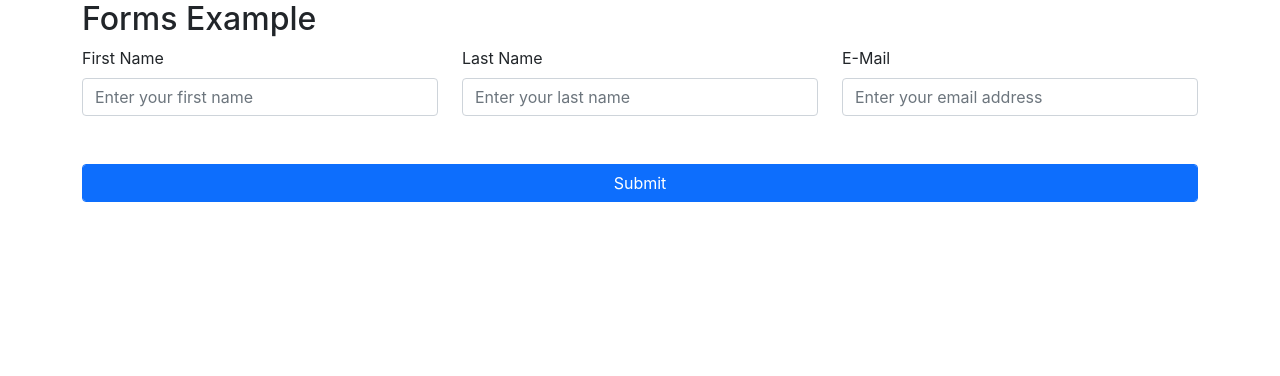
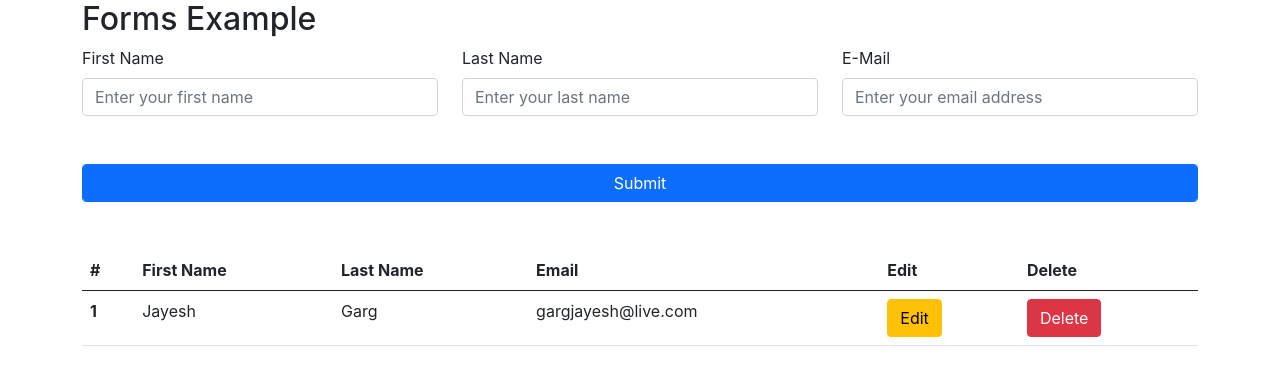
Before and after one commit to jayeshgarg/react-template, a React app: page / in a window 1280 px wide. Shown: the top 376 px of the page. Built offline with nearby package versions, Linux system fonts and the light colour scheme.

Commit message:
complex form, add, edit feature, sort, etc

```diff
--- a/src/app.jsx
+++ b/src/app.jsx
@@ -2,7 +2,7 @@ import React from 'react'
 
 import '../node_modules/bootstrap/dist/css/bootstrap.min.css'
 import './App.css'
-import Example from './components/advance/12'
+import Example from './components/advance/13'
 
 function App() {
     return (
--- /dev/null
+++ b/src/components/advance/13.jsx
@@ -0,0 +1,204 @@
+import React, { useEffect, useState } from 'react'
+import 'regenerator-runtime'
+
+const FormBasicsListAdditionExample = () => {
+    const [firstName, setFirstName] = useState('')
+    const [lastName, setLastName] = useState('')
+    const [email, setEmail] = useState('')
+    const [id, setId] = useState(0)
+
+    const [people, setPeople] = useState([])
+
+    const handleSubmit = (e) => {
+        e.preventDefault()
+        const elements = [...e.target] //extracting form elements out of target
+        //console.log(elements)
+        let firstName, lastName, email, id
+        elements.map((ele) => {
+            if (ele.id == 'firstName') {
+                firstName = ele.value
+            }
+            if (ele.id == 'lastName') {
+                lastName = ele.value
+            }
+            if (ele.id == 'email') {
+                email = ele.value
+            }
+            if (ele.id == 'id') {
+                id = ele.value
+                //console.log('person id =', id)
+            }
+        })
+        if (firstName && lastName && email) {
+            let maxId = 0
+
+            let newTotal
+            if (id == 0) {
+                newTotal = [...people]
+                if (people.length != 0) {
+                    const ids = people.map((person) => person.id)
+                    maxId =
+                        people.length > 0
+                            ? ids.reduce((p1, p2) => (p1 > p2 ? p1 : p2))
+                            : 0
+                }
+                maxId += 1
+            } else {
+                newTotal = people.filter((p) => p.id != id)
+                maxId = id
+            }
+            newTotal.push({
+                id: maxId,
+                firstName,
+                lastName,
+                email,
+            })
+            setPeople([...newTotal].sort((p1, p2) => p1.id - p2.id))
+            setFirstName('')
+            setLastName('')
+            setEmail('')
+            setId(0)
+        }
+    }
+
+    useEffect(() => {
+        const initialData = [
+            {
+                id: 1,
+                firstName: 'Jayesh',
+                lastName: 'Garg',
+                email: 'gargjayesh@live.com',
+            },
+        ]
+        setPeople(initialData)
+    }, [])
+
+    const deletePerson = (deleteId) => {
+        setPeople(people.filter((person) => person.id !== deleteId))
+    }
+
+    const editPerson = (editId) => {
+        //filter can return multiple items, find returns first match only
+        const editPerson = people.find((p) => p.id == editId)
+        console.log(editPerson)
+        setId(editPerson.id)
+        setFirstName(editPerson.firstName)
+        setLastName(editPerson.lastName)
+        setEmail(editPerson.email)
+    }
+
+    return (
+        <>
+            <h2>Forms Example</h2>
+            <article>
+                <form onSubmit={handleSubmit} className='row'>
+                    <input type='hidden' id='id' name='id' value={id} />
+                    <div className='mb-5 col-md-4'>
+                        <label htmlFor='firstName' className='form-label'>
+                            First Name
+                        </label>
+                        <input
+                            className='form-control'
+                            type='text'
+                            id='firstName'
+                            name='firstName'
+                            placeholder='Enter your first name'
+                            value={firstName}
+                            onChange={(e) => {
+                                setFirstName(e.target.value)
+                            }}
+                        />
+                    </div>
+                    <div className='mb-5 col-md-4'>
+                        <label htmlFor='lastName' className='form-label'>
+                            Last Name
+                        </label>
+                        <input
+                            className='form-control'
+                            type='text'
+                            id='lastName'
+                            name='lastName'
+                            placeholder='Enter your last name'
+                            value={lastName}
+                            onChange={(e) => {
+                                setLastName(e.target.value)
+                            }}
+                        />
+                    </div>
+                    <div className='mb-5 col-md-4'>
+                        <label htmlFor='email' className='form-label'>
+                            E-Mail
+                        </label>
+                        <input
+                            className='form-control'
+                            type='text'
+                            id='email'
+                            name='email'
+                            placeholder='Enter your email address'
+                            value={email}
+                            onChange={(e) => {
+                                setEmail(e.target.value)
+                            }}
+                        />
+                    </div>
+                    <div className='mb-5'>
+                        <button
+                            className='btn btn-primary form-control'
+                            type='submit'
+                        >
+                            Submit
+                        </button>
+                    </div>
+                </form>
+            </article>
+            <article>
+                <table className='table'>
+                    <thead>
+                        <tr>
+                            <th scope='col'>#</th>
+                            <th scope='col'>First Name</th>
+                            <th scope='col'>Last Name</th>
+                            <th scope='col'>Email</th>
+                            <th scope='col'>Edit</th>
+                            <th scope='col'>Delete</th>
+                        </tr>
+                    </thead>
+                    <tbody>
+                        {people.map((person) => {
+                            const { id, firstName, lastName, email } = person
+                            return (
+                                <tr key={id}>
+                                    <th scope='row'>{id}</th>
+                                    <td>{firstName}</td>
+                                    <td>{lastName}</td>
+                                    <td>{email}</td>
+                                    <td>
+                                        <button
+                                            className='btn btn-warning'
+                                            onClick={() => {
+                                                editPerson(id)
+                                            }}
+                                        >
+                                            Edit
+                                        </button>
+                                    </td>
+                                    <td>
+                                        <button
+                                            className='btn btn-danger'
+                                            onClick={() => {
+                                                deletePerson(id)
+                                            }}
+                                        >
+                                            Delete
+                                        </button>
+                                    </td>
+                                </tr>
+                            )
+                        })}
+                    </tbody>
+                </table>
+            </article>
+        </>
+    )
+}
+export default FormBasicsListAdditionExample
```
